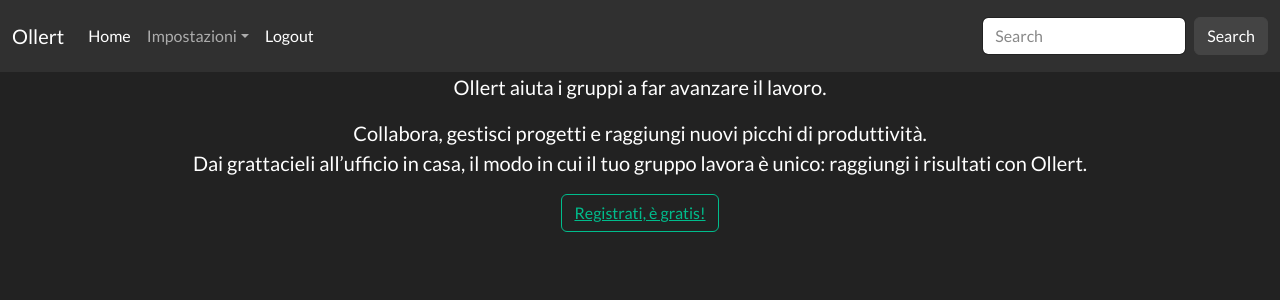
After one commit to AndreaTerenz/Ollert, a Django app: page / in a window 1280 px wide. The commit adds this page. Shown: the top 300 px of the page. Run offline with Django 3.2, Linux system fonts and the light colour scheme; the visitor is signed in with stand-in values (Sample User, id 1).

Commit message:
Aggiunta home e logout

```diff
--- /dev/null
+++ b/website/static/templates/homepage.html
@@ -0,0 +1,14 @@
+{% extends 'index.html' %}
+{% load static %}
+
+{% block content %}
+    <figure class="text-center">
+        <blockquote class="blockquote">
+            <p class="mb-0">Ollert aiuta i gruppi a far avanzare il lavoro.</p>
+            <p>                                                             </p>
+            <p class="mb-0">Collabora, gestisci progetti e raggiungi nuovi picchi di produttività. </p>
+            <p class="mb-0">Dai grattacieli all’ufficio in casa, il modo in cui il tuo gruppo lavora è unico: raggiungi i risultati
+                con Ollert.</p>
+            <p>                                                             </p>
+            <button type="button" class="btn btn-outline-success"><a href="register/">Registrati, è gratis!</button>
+{% endblock %}
--- a/website/static/templates/index.html
+++ b/website/static/templates/index.html
@@ -31,7 +31,20 @@
                             <div class="dropdown-menu">
                                 <a class="dropdown-item" href="#">Gestione board</a>
                             </div>
+
+                    {% if user.is_authenticated %}
+                    <li class="nav-item">
+                        <a class="nav-link active" href="/logout">Logout
+                            <span class="visually-hidden">(current)</span>
+                        </a>
                     </li>
+                    {% else %}
+                    <li class="nav-item">
+                        <a class="nav-link active" href="/login">Login
+                            <span class="visually-hidden">(current)</span>
+                        </a>
+                    </li>
+                      {% endif %}
                 </ul>
                 <form class="d-flex">
                     <input class="form-control me-sm-2" type="text" placeholder="Search">
--- a/website/urls.py
+++ b/website/urls.py
@@ -4,11 +4,13 @@ from website.views import *
 from . import views
 
 urlpatterns = [
-    path('', landing, name="landing_page"),
+    path('', views.homepage, name="homepage"),
     path('board/<str:title>', board),
     path('board', board_debug), # TODO: puramente per debug, togliere appena non serve più
-    path('register/', views.registrationPage),
+    path('register/', views.register_request, name="register"),
     path('login/', views.login_request, name="login"),
     path('profile/', views.profile, name="profile"),
+    path('logout/', views.logout_request, name="logout"),
+    #path('homepage/', views.homepage, name="homepage"),
 
 ]
--- a/website/views.py
+++ b/website/views.py
@@ -6,7 +6,7 @@ from django.contrib.auth.decorators import login_required
 from .forms import NewUserForm
 from django.contrib import messages  # import messages
 from django.contrib.auth.forms import AuthenticationForm
-from django.contrib.auth import login, authenticate
+from django.contrib.auth import login, authenticate, logout
 
 # Create your views here.
 from django.views.decorators.http import require_http_methods
@@ -30,7 +30,7 @@ def landing(request):
     user = request.user
 
     if user.is_authenticated:
-        return render(request, 'registration/profile.html', status=200)
+        return render(request, 'profile.html', status=200)
     else:
         return redirect('register/')
         # return registrationPage(request)
@@ -38,18 +38,15 @@ def landing(request):
 
 
 @require_http_methods(["GET", "HEAD", "POST"])
-def registrationPage(request):
+def register_request(request):
     if request.method == "POST":
         form = NewUserForm(request.POST)
-        print("AAAAA")
-        print("QUI")
-        user = form.save()
-        login(request, user)
-        print("QUI2")
-        messages.success(request, "Registrazione avvenuta con successo")
-        print("QUI3")
-        return redirect("profile")
-        messages.error(request, "Registrazione fallita. Informazioni invalide")
+        if form.is_valid():
+            user = form.save()
+            login(request, user)
+            messages.success(request, "Registrazione avvenuta con successo")
+            return redirect("profile")
+        messages.error(request, "Registrazione fallita. Informazioni non valide")
     form = NewUserForm
     return render(request, 'registration/register.html', context={"register_form": form})
 
@@ -73,8 +70,19 @@ def login_request(request):
     form = AuthenticationForm()
     return render(request, 'registration/login.html', context={"login_form": form})
 
+
 def profile(request):
     return render(request, 'profile.html', status=200)
+
+
+def logout_request(request):
+    logout(request)
+    messages.info(request, "Ti sei disconnesso correttamente")
+    return redirect("homepage")
+
+def homepage(request):
+    return render(request, 'homepage.html', status=200)
+
 
 @require_http_methods(["GET", "HEAD"])
 def board_debug(request):
```
